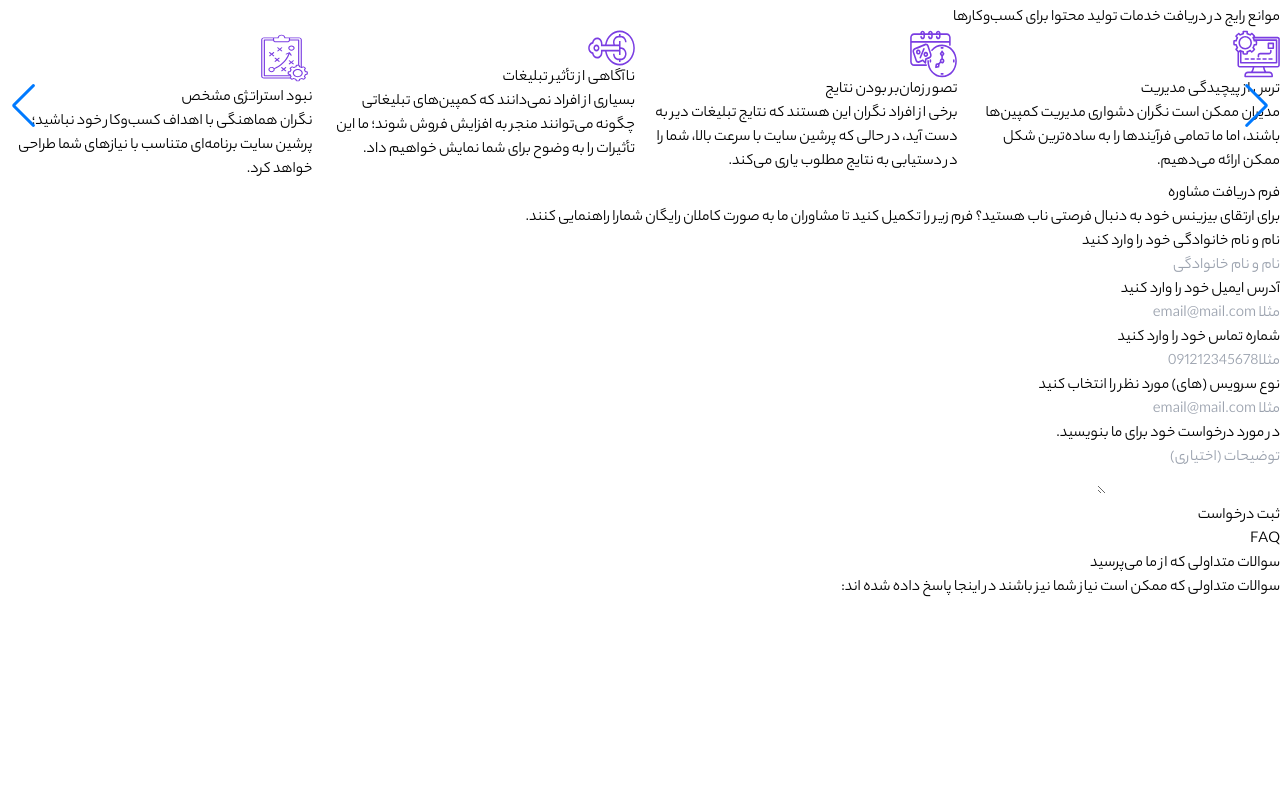
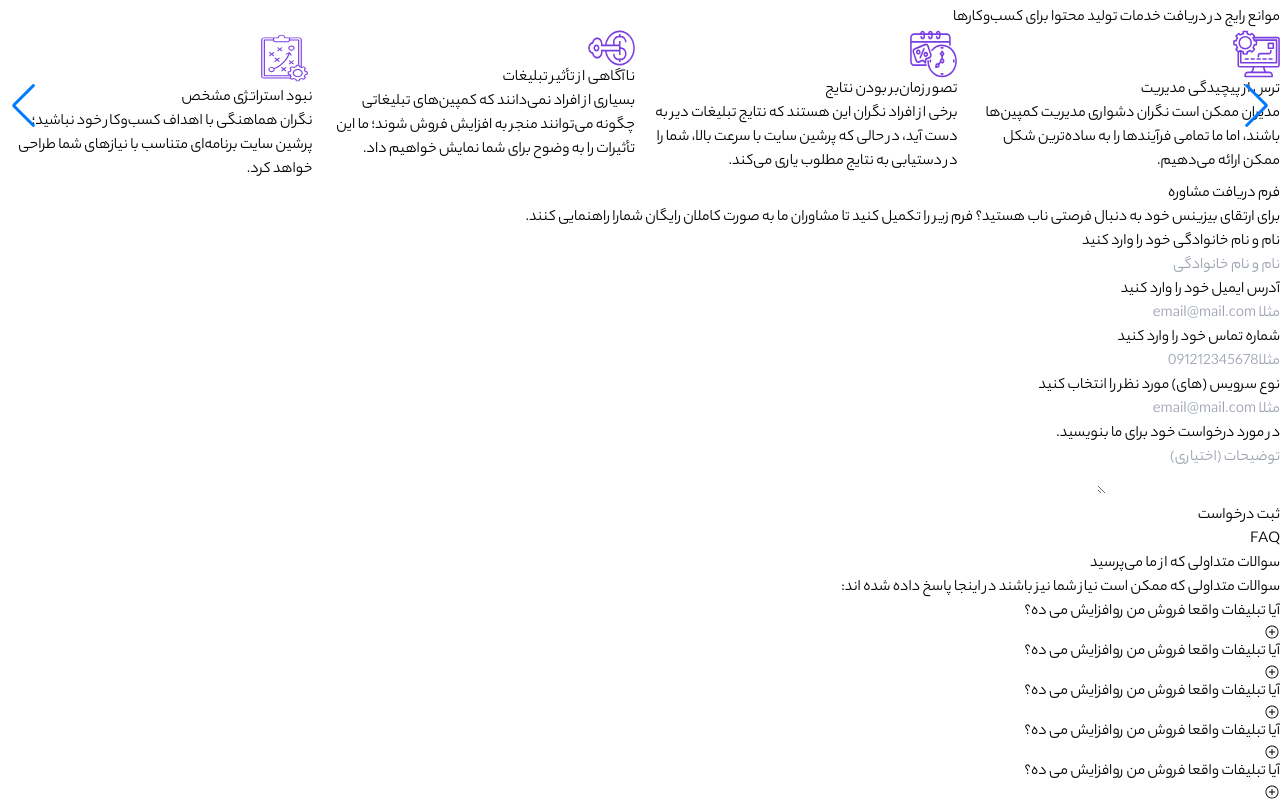
Before and after one commit to mohmdrezaei/persian-task, a Next.js app: page / in a window 1280 px wide. Shown: the part 829-1629 px from the top of the page. Before the commit the page ends 1429 px from the top, so only its background shows below. Built offline with nearby package versions, Linux system fonts and the light colour scheme.

Commit message:
Accordion section design

```diff
--- a/package.json
+++ b/package.json
@@ -11,6 +11,7 @@
   "dependencies": {
     "next": "14.2.18",
     "react": "^18",
+    "react-collapse": "^5.1.1",
     "react-dom": "^18",
     "react-icons": "^5.5.0",
     "swiper": "^11.2.6"
--- a/src/app/globals.css
+++ b/src/app/globals.css
@@ -39,3 +39,7 @@ input,
 textarea {
   font-family: inherit;
 }
+
+.ReactCollapse--collapse {
+  transition: height 500ms;
+}
--- a/src/app/page.js
+++ b/src/app/page.js
@@ -4,9 +4,21 @@ import "swiper/css/navigation";
 
 import "swiper/css";
 import { Navigation, Autoplay } from "swiper/modules";
-import { FaHandHoldingDollar } from "react-icons/fa6";
+
+import { IoIosAddCircleOutline } from "react-icons/io";
+
+import { Collapse } from "react-collapse";
+import { useState } from "react";
 
 export default function Home() {
+  const [subMenuIndex, setSubMenuIndex] = useState(null);
+  const isOpenSubMenu = (index) => {
+    if (subMenuIndex === index) {
+      setSubMenuIndex(null);
+    } else {
+      setSubMenuIndex(index);
+    }
+  };
   return (
     <main className="h-svh   ">
       <div className="flex w-[1200px] pt-7 m-auto ">
@@ -187,7 +199,7 @@ export default function Home() {
             کنید تا مشاوران ما به صورت کاملان رایگان شمارا راهنمایی کنند.
           </p>
 
-          <div className="bg-white border border-[#E3E3E3] rounded-lg h-[606px] p-7 text-right">
+          <div className="bg-white border border-[#E3E3E3] rounded-lg h-[606px] p-7 text-right mt-5">
             <div className="grid grid-cols-3 gap-7 rounded-2xl">
               <div>
                 <p>نام و نام خانوادگی خود را وارد کنید</p>
@@ -237,17 +249,116 @@ export default function Home() {
       </section>
 
       <section className="bg-[#FCFCFC] py-10">
-
-          <div className="flex w-[1200px] border border-[#F9F9F9] bg-white m-auto rounded-lg h-[554px] ">
-            <div >
+        <div className="flex gap-5 w-[1200px] border border-[#F9F9F9] bg-white m-auto rounded-lg h-[554px] py-20 px-10">
+          <div>
             <h1 className="text-[32px] font-[600]">FAQ</h1>
-            <h1 className="text-[24px] font-[600]">سوالات متداولی که از ما می‌پرسید</h1>
-            <p className="text-">
+            <h1 className="text-[24px] font-[600]">
+              سوالات متداولی که از ما می‌پرسید
+            </h1>
+            <p className="text-base w-[357px] font-[500] text-[#303030] leading-8 mt-3">
               سوالات متداولی که ممکن است نیاز شما نیز باشند در اینجا پاسخ داده
               شده اند:
             </p>
+          </div>
+
+          <div className="w-full ">
+            <div
+              onClick={() => isOpenSubMenu(1)}
+              className="bg-[#FCFCFC] border border-[#ECECEC] rounded-lg p-5 cursor-pointer"
+            >
+              <div className="flex justify-between">
+                <p className="font-[600] text-base">
+                 آیا تبلیفات واقعا فروش من روافزایش می ده؟
+                </p>
+                <IoIosAddCircleOutline className="text-[24px]" />
+              </div>
+
+              <Collapse
+                isOpened={subMenuIndex === 1 ? true : false}
+              >
+                <div className="mt-5">
+                  <p>بله، با کمپین های هدفمند، مشتری ها سریع تر پیداتون میکنن</p>
+                </div>
+              </Collapse>
             </div>
 
+            <div
+              onClick={() => isOpenSubMenu(2)}
+              className="bg-[#FCFCFC] border border-[#ECECEC] rounded-lg p-5 mt-5 "
+            >
+              <div className="flex justify-between">
+                <p className="font-[600] text-base">
+                 آیا تبلیفات واقعا فروش من روافزایش می ده؟
+                </p>
+                <IoIosAddCircleOutline className="text-[24px]" />
+              </div>
+
+              <Collapse
+                isOpened={subMenuIndex === 2 ? true : false}
+              >
+                <div className="mt-5">
+                  <p>بله، با کمپین های هدفمند، مشتری ها سریع تر پیداتون میکنن</p>
+                </div>
+              </Collapse>
+            </div>
+            <div
+              onClick={() => isOpenSubMenu(3)}
+              className="bg-[#FCFCFC] border border-[#ECECEC] rounded-lg p-5 mt-5 "
+            >
+              <div className="flex justify-between">
+                <p className="font-[600] text-base">
+                 آیا تبلیفات واقعا فروش من روافزایش می ده؟
+                </p>
+                <IoIosAddCircleOutline className="text-[24px]" />
+              </div>
+
+              <Collapse
+                isOpened={subMenuIndex === 3 ? true : false}
+              >
+                <div className="mt-5">
+                  <p>بله، با کمپین های هدفمند، مشتری ها سریع تر پیداتون میکنن</p>
+                </div>
+              </Collapse>
+            </div>
+            <div
+              onClick={() => isOpenSubMenu(4)}
+              className="bg-[#FCFCFC] border border-[#ECECEC] rounded-lg p-5 mt-5 "
+            >
+              <div className="flex justify-between">
+                <p className="font-[600] text-base">
+                 آیا تبلیفات واقعا فروش من روافزایش می ده؟
+                </p>
+                <IoIosAddCircleOutline className="text-[24px]" />
+              </div>
+
+              <Collapse
+                isOpened={subMenuIndex === 4 ? true : false}
+              >
+                <div className="mt-5">
+                  <p>بله، با کمپین های هدفمند، مشتری ها سریع تر پیداتون میکنن</p>
+                </div>
+              </Collapse>
+            </div>
+            <div
+              onClick={() => isOpenSubMenu(5)}
+              className="bg-[#FCFCFC] border border-[#ECECEC] rounded-lg p-5 mt-5 "
+            >
+              <div className="flex justify-between">
+                <p className="font-[600] text-base">
+                 آیا تبلیفات واقعا فروش من روافزایش می ده؟
+                </p>
+                <IoIosAddCircleOutline className="text-[24px]" />
+              </div>
+
+              <Collapse
+                isOpened={subMenuIndex === 5 ? true : false}
+              >
+                <div className="mt-5">
+                  <p>بله، با کمپین های هدفمند، مشتری ها سریع تر پیداتون میکنن</p>
+                </div>
+              </Collapse>
+            </div>
+          </div>
         </div>
       </section>
     </main>
```
Also changed, not shown: 1 other file (tests, documents, lock files or other folders).
